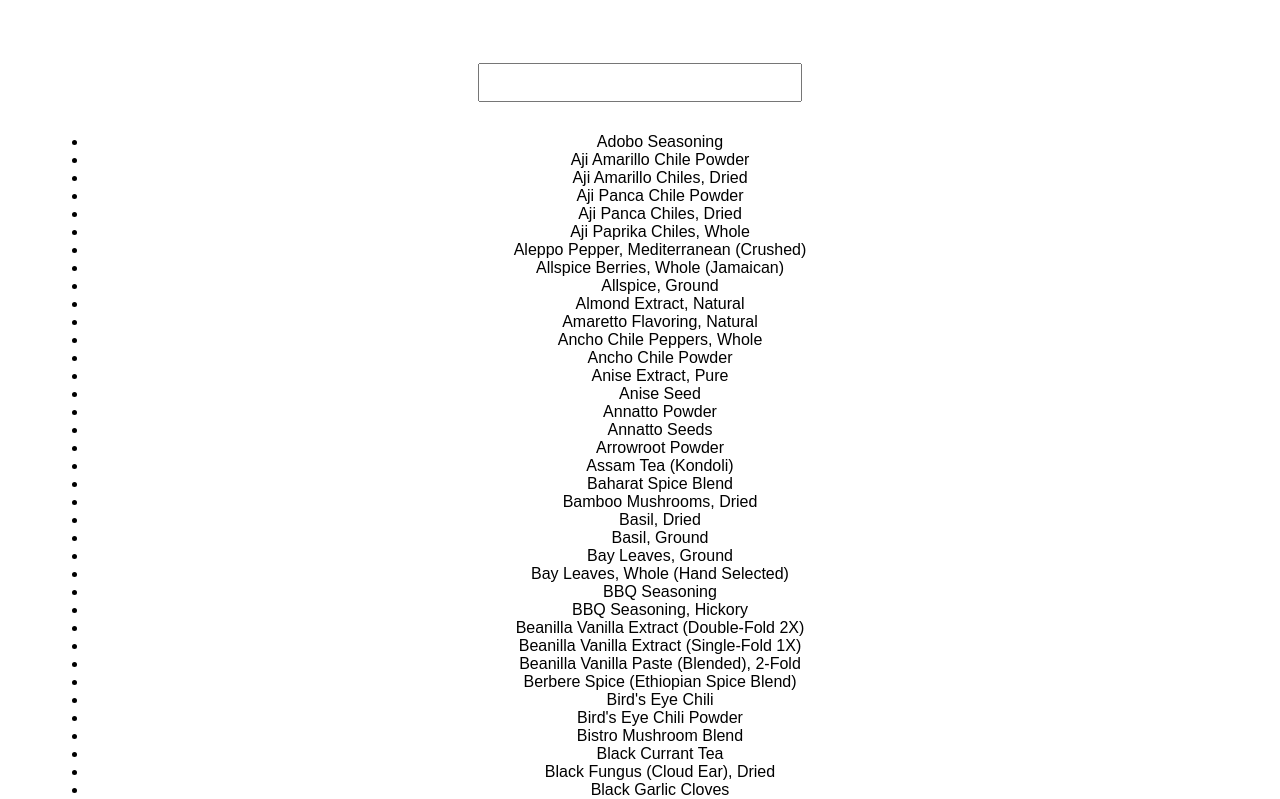
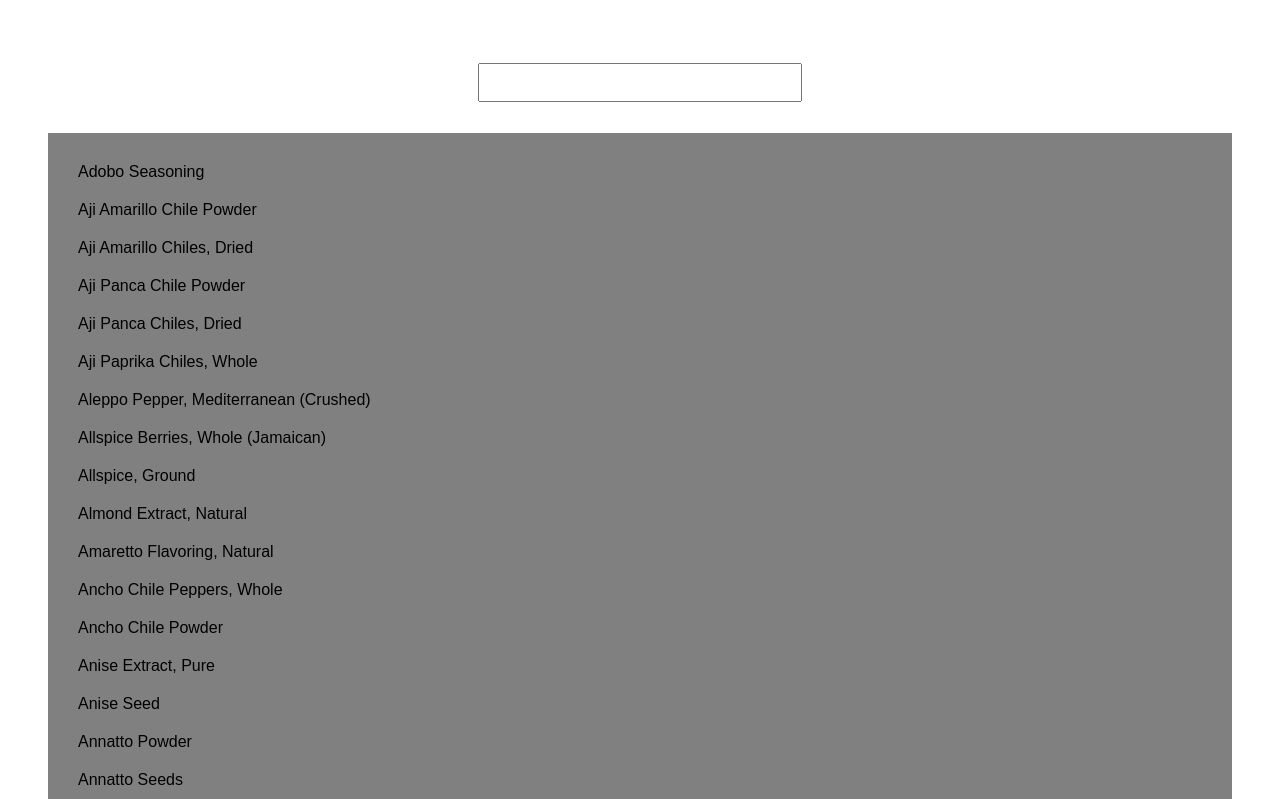
Before and after one commit to julietrubin/SpiceSearch, a React (Create React App) app: page / in a window 1280 px wide. Shown: the top 799 px of the page. Built offline with nearby package versions, Linux system fonts and the light colour scheme.

Commit message:
dropdown menu created dropdown menu created

```diff
--- a/src/App.js
+++ b/src/App.js
@@ -9,12 +9,21 @@
 class App extends React.Component {
   constructor(props) {
     super(props);
-    this.state = { current: "", spices: [] };
+    this.state = { current: "", spices: [], suggestionIndex: null };
 
-    this.handleKeyPress = this.handleKeyPress.bind(this);
+    this.handleKeyDown = this.handleKeyDown.bind(this);
     this.handleOnChange = this.handleOnChange.bind(this);
     this.handleSubmit = this.handleSubmit.bind(this);
     this.handleDeleteEntry = this.handleDeleteEntry.bind(this);
+    this.handleOnClickSuggestion = this.handleOnClickSuggestion.bind(this);
+  }
+
+  handleOnClickSuggestion(spice) {
+    this.setState({
+      spices: [...this.state.spices, spice],
+      current: "",
+      suggestionIndex: null
+    });
   }
 
   handleOnChange(event) {
@@ -24,26 +33,49 @@
     this.setState({ current });
   }
 
-  handleKeyPress(event) {
-    let current = event.target.value;
-    if (event.charCode === 13) {
-      // enter
+  handleKeyEnter(event) {
+    if (event.keyCode !== 13) {
+      return;
+    }
+    event.preventDefault();
+
+    // either suggested item or our own item
+    let current =
+      this.state.suggestionIndex === null
+        ? event.target.value
+        : SPICE_SUGGESTIONS[this.state.suggestionIndex];
+
     if (current !== "") {
       // must not be empty
       this.setState({
         spices: [...this.state.spices, current],
-          current: ""
+        current: "",
+        suggestionIndex: null
       });
     }
+  }
 
-      event.preventDefault();
+  handleKeyUpAndDown(event) {
+    if (event.keyCode !== 40 && event.keyCode !== 38) {
+      return;
     }
-    if (event.charCode === 40) {
-      // down
+
+    let suggestionIndex = this.state.suggestionIndex;
+    if (event.keyCode === 40) {
+      if (suggestionIndex === null) {
+        suggestionIndex = 0;
+      } else if (suggestionIndex < SPICE_SUGGESTIONS.length) {
+        suggestionIndex++;
       }
-    if (event.charCode === 38) {
-      // up
+    } else if (event.keyCode === 38 && suggestionIndex > 0) {
+      suggestionIndex--;
     }
+    this.setState({ suggestionIndex });
+  }
+
+  handleKeyDown(event) {
+    this.handleKeyEnter(event);
+    this.handleKeyUpAndDown(event);
   }
 
   handleSubmit(event) {
@@ -74,15 +106,20 @@
               type="text"
               className="search"
               value={this.state.current}
-              onKeyPress={this.handleKeyPress}
+              onKeyDown={this.handleKeyDown}
               onChange={this.handleOnChange}
             ></input>
           </label>
           {/* <input type="submit" value="Submit" /> */}
         </form>
-        <ul>
+        <ul className="suggestions">
           {SPICE_SUGGESTIONS.map((spice, index) => (
-            <li>{spice}</li>
+            <li
+              onClick={() => this.handleOnClickSuggestion(spice)}
+              className={this.state.suggestionIndex === index ? "selected" : ""}
+            >
+              {spice}
+            </li>
           ))}
         </ul>
       </div>
--- a/src/styles.css
+++ b/src/styles.css
@@ -19,3 +19,19 @@
   padding: 10px;
   margin: 15px;
 }
+
+.suggestions {
+  background-color: grey;
+  padding: 20px;
+}
+
+.suggestions li {
+  text-align: left;
+  list-style: none;
+  padding: 10px;
+  cursor: pointer;
+}
+
+.suggestions li.selected {
+  background-color: red;
+}
```
Lines whose indentation alone changed are shown as unchanged.
